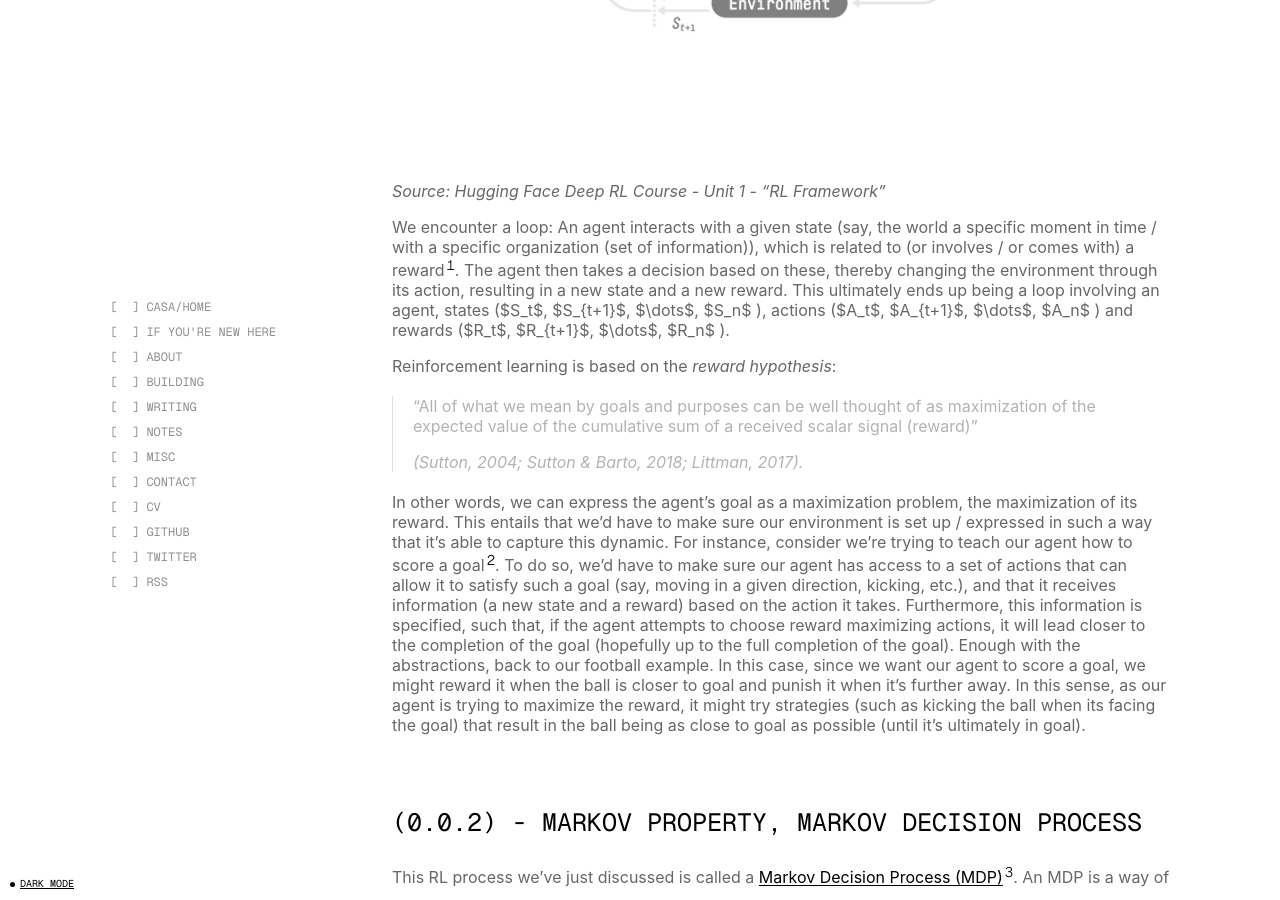
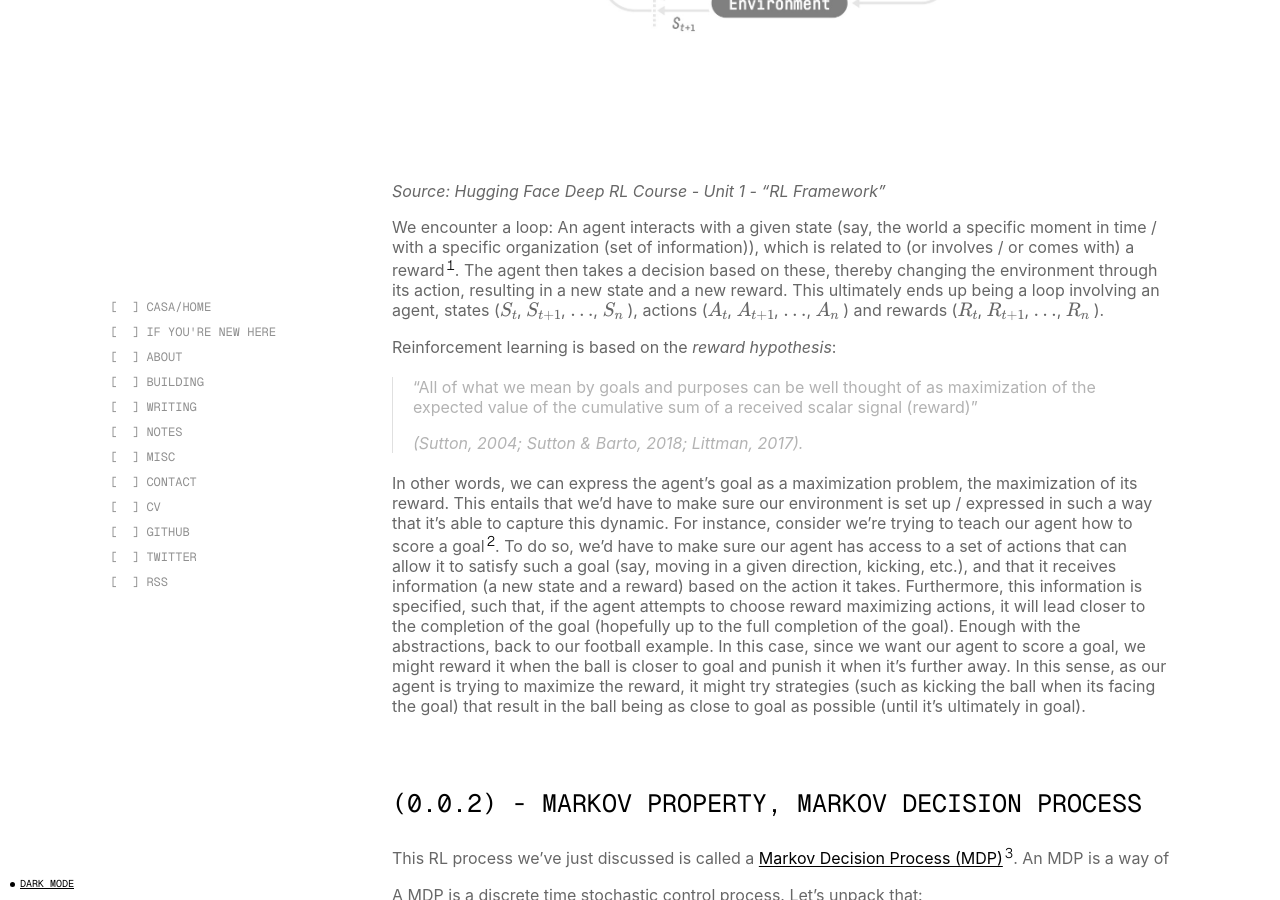
Before and after one commit to thomaspradae/thomaspradae.github.io, a Jekyll site: the page built from _notes/2024-05-30-hugging-face-rl-course.md, in a window 1280 px wide and 900 px high, scrolled down 1543 px. Built offline with Jekyll 4.4.1, drawn with Linux system fonts in a browser that asks for light colours; nearby versions of some CDN libraries; some of the changed text lies outside the part shown.

```diff
--- a/_notes/2024-05-30-hugging-face-rl-course.md
+++ b/_notes/2024-05-30-hugging-face-rl-course.md
@@ -27,7 +27,7 @@ The process described above can be modeled as follows:
 ![RL_process](../assets/images/posts/RL_process.jpg)
 *Source: Hugging Face Deep RL Course - Unit 1 - "RL Framework"*
 
-We encounter a loop: An agent interacts with a given state (say, the world a specific moment in time / with a specific organization (set of information)), which is related to (or involves / or comes with) a reward[^1]. The agent then takes a decision based on these, thereby changing the environment through its action, resulting in a new state and a new reward. This ultimately ends up being a loop involving an agent, states ($S_t$, $S_{t+1}$, $\dots$, $S_n$ ), actions ($A_t$, $A_{t+1}$, $\dots$, $A_n$ ) and rewards ($R_t$, $R_{t+1}$, $\dots$, $R_n$ ).
+We encounter a loop: An agent interacts with a given state (say, the world a specific moment in time / with a specific organization (set of information)), which is related to (or involves / or comes with) a reward[^1]. The agent then takes a decision based on these, thereby changing the environment through its action, resulting in a new state and a new reward. This ultimately ends up being a loop involving an agent, states (\\( S_t \\), \\( S_{t+1} \\), \\( \dots \\), \\( S_n \\) ), actions (\\( A_t \\), \\( A_{t+1} \\), \\( \dots \\), \\( A_n \\) ) and rewards (\\( R_t \\), \\( R_{t+1} \\), \\( \dots \\), \\( R_n \\) ).
 
 Reinforcement learning is based on the *reward hypothesis*:
 
@@ -44,7 +44,7 @@ This RL process we've just discussed is called a [Markov Decision Process (MDP)]
 
 A MDP is a discrete time stochastic control process. Let's unpack that:
 
-- *Discrete-time*: instead of thinking of time as continuous (say, the way in which an hour can be divided into minutes, and seconds, and each second can be divided into even smaller divisions, meaning, that between any two points in time there are infinitely more points in time), think of there being 'separate points in time', for example $t = 1, 2, 3, \dots n$ where each value of $t$ is a point in time. Time "jumps" from one to the next.
+- *Discrete-time*: instead of thinking of time as continuous (say, the way in which an hour can be divided into minutes, and seconds, and each second can be divided into even smaller divisions, meaning, that between any two points in time there are infinitely more points in time), think of there being 'separate points in time', for example \\( t = 1, 2, 3, \dots n \\) where each value of \\( t \\) is a point in time. Time "jumps" from one to the next.
 
 - *Stochastic:* stochasticity[^4] is often used interchangeably with 'randomness'. The wiki page for 'stochastic' defines it as the 'property of being well described by a random probability distribution'. Let's break that down as well: a probability distribution is a mathematical function that tells us the probability of occurrence for different outcomes of a given phenomenon / experiment / process (just as its name states: it tells us how *probabilities* of occurrence are *distributed* for a given p/e/p[^5]. When something is stochastic, it can be expressed as a probability distribution, in turn this gives us information about the nature of the phenomenon, without exactly knowing what outcome we'll get. For example, consider a fair dice with six sides. We can model our dice rolls with a probability distribution, but that doesn't mean we can predict what face we'll get for any given dice roll (but we can, thanks to our probability distribution, have some idea about the nature of the phenomenon (as seen below))
 
@@ -57,10 +57,10 @@ In other words, an MDP models decision making where:
 - Time is discrete
 - Outcomes are stochastic
 
-This relates to [ggs](../_writing/2024-06-09-sickness-unto-death.md#)
+This relates to [ggs](/writing/sickness-unto-death)
 
 hh
-Other shit like this entry [about](../_writing/2024-05-08-no-one-is-coming-to-save-you.md#)
+Other shit like this entry [about](/writing/no-one-is-coming-to-save-you)
 
 and other shit like
 
@@ -74,12 +74,12 @@ I'll try and delve into this deeper myself
 The RL process
 yes
 
-$text$
+\\( text \\)
 
 
-$hi$
+\\( hi \\)
 100
-$100$
+\\( 100 \\)
 ![dinho](../assets/images/posts/dinho.jpeg)
 
 ![victory](../assets/images/posts/victory.jpeg)
@@ -95,7 +95,7 @@ $100$
 
 
 
-[^1]: In the case where it's the first interaction, the state $S_0$ would also have a reward, $R_0$, which tends to be 0.
+[^1]: In the case where it's the first interaction, the state \\( S_0 \\) would also have a reward, \\( R_0 \\), which tends to be 0.
 [^2]: [Football](https://www.youtube.com/watch?v=6TnKvlQ2h7s&ab_channel=Super6), or Soccer, for those from the states.
 [^3]: The course says it delves deeper into this later on, so we'll see, however, I wish to do so myself as well, so for now we'll have just a quick overview, and later on, depending on what the course covers, we'll see what needs to be specified further.
 [^4]: From the Greek (stokhos) which means to aim or guess
```
